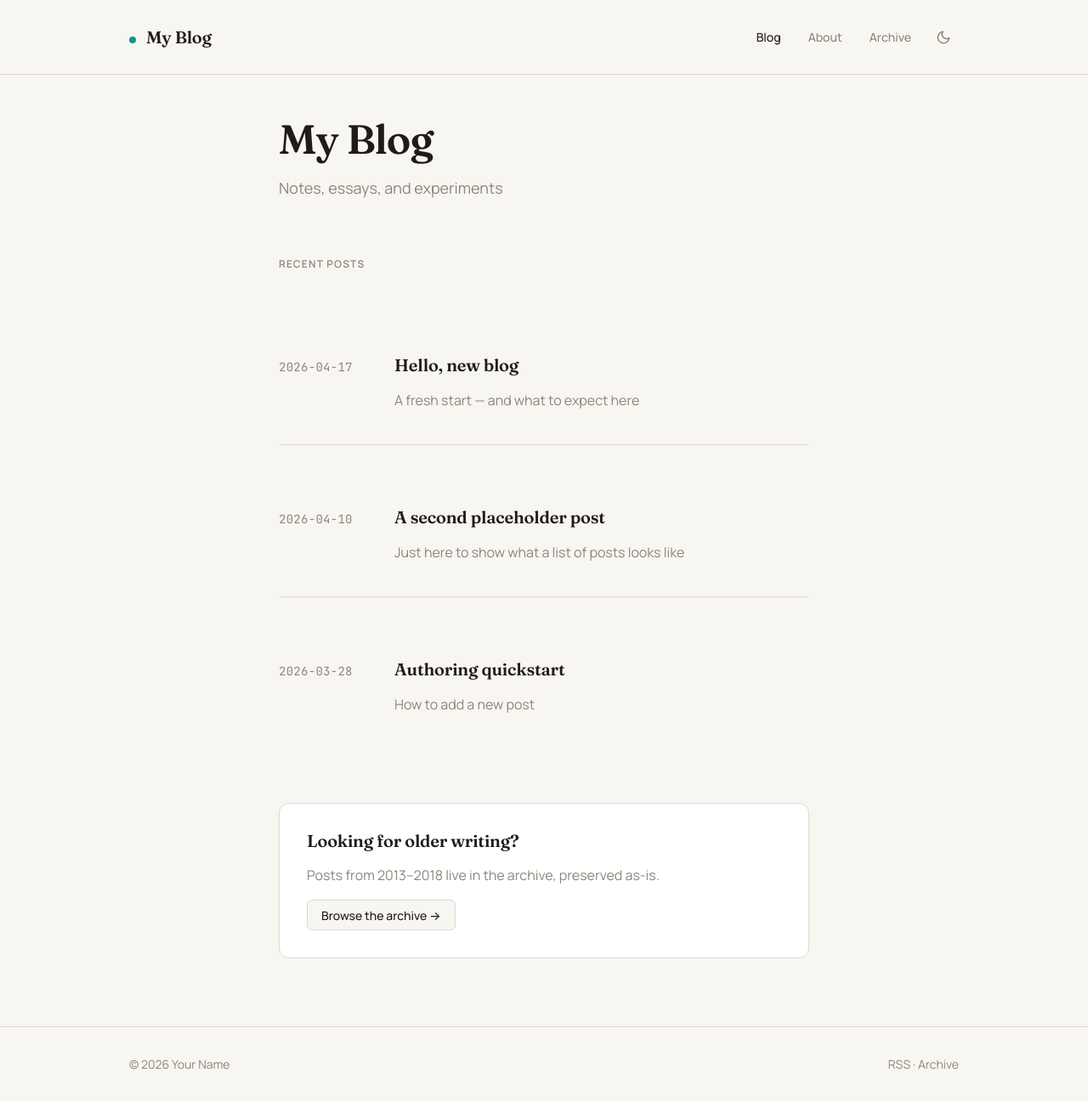
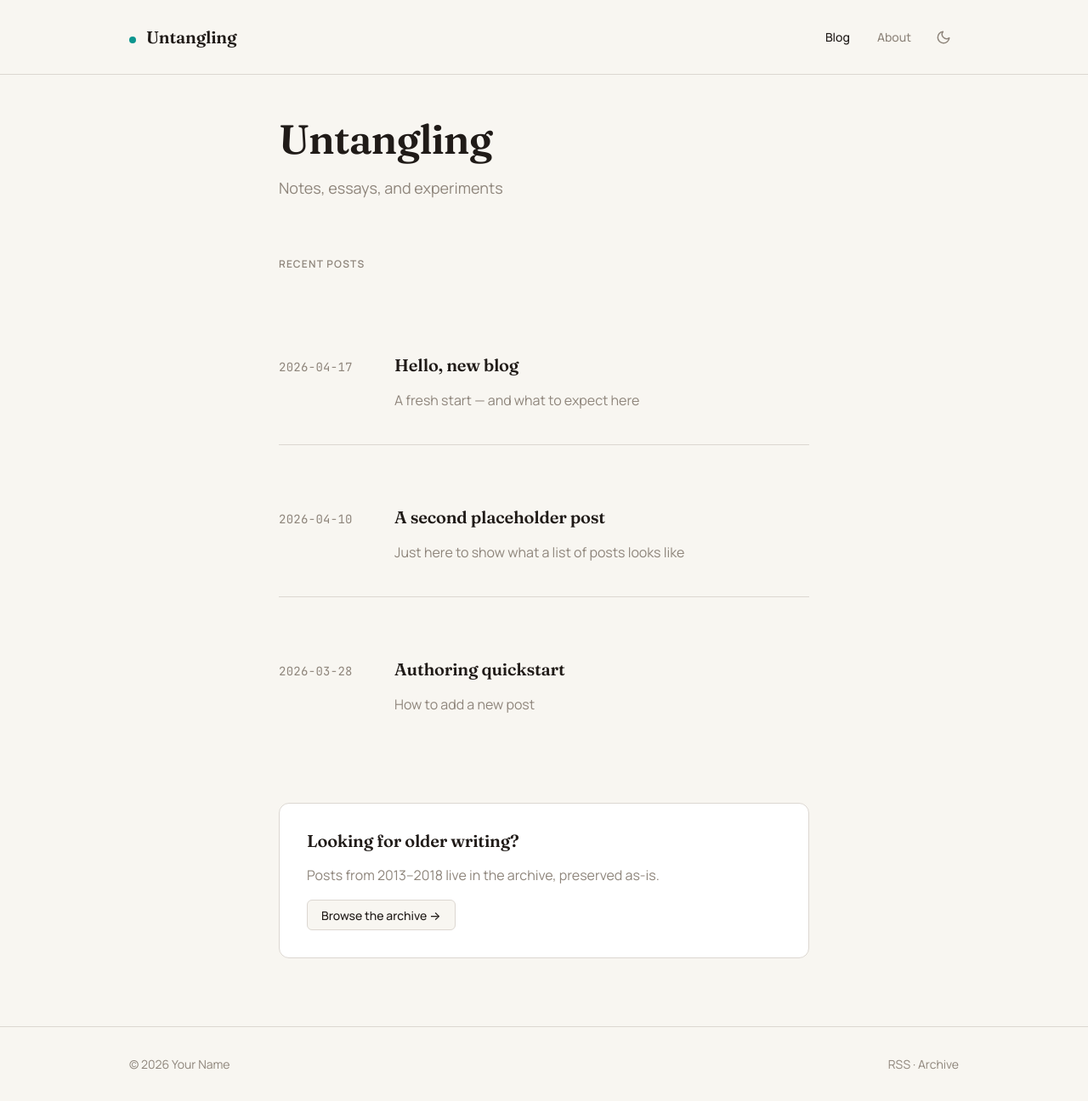
Before and after one commit to arienkock/arienkock.github.io, a Jekyll site: the page built from index.html, in a window 1280 px wide and 1296 px high. Shown: the whole window at 85% size. Built offline with Jekyll 4.4.1, drawn with Linux system fonts in a browser that asks for light colours; the list of posts is cut into pages by our own code.

Commit message:
Refocus branding and navigation for current writing

```diff
--- a/_config.yml
+++ b/_config.yml
@@ -1,5 +1,5 @@
 # Site settings
-title: My Blog
+title: Untangling
 tagline: Notes, essays, and experiments
 description: >-
   A blog about software, design, and whatever else is on my mind.
--- a/_includes/header.html
+++ b/_includes/header.html
@@ -10,7 +10,6 @@
     <nav class="site-nav" id="primary-nav" aria-label="Primary">
       <a href="{{ '/' | relative_url }}" {% if page.url == '/' %}class="active"{% endif %}>Blog</a>
       <a href="{{ '/about/' | relative_url }}" {% if page.url contains '/about' %}class="active"{% endif %}>About</a>
-      <a href="{{ '/archive/' | relative_url }}" {% if page.url contains '/archive' %}class="active"{% endif %}>Archive</a>
       <button type="button" class="theme-toggle" aria-label="Toggle color theme" id="theme-toggle">
         <svg class="icon-moon" viewBox="0 0 24 24" fill="none" stroke="currentColor" stroke-width="2" stroke-linecap="round" stroke-linejoin="round" aria-hidden="true"><path d="M21 12.79A9 9 0 1 1 11.21 3 7 7 0 0 0 21 12.79z"/></svg>
         <svg class="icon-sun" viewBox="0 0 24 24" fill="none" stroke="currentColor" stroke-width="2" stroke-linecap="round" stroke-linejoin="round" aria-hidden="true"><circle cx="12" cy="12" r="4"/><path d="M12 2v2M12 20v2M4.93 4.93l1.41 1.41M17.66 17.66l1.41 1.41M2 12h2M20 12h2M4.93 19.07l1.41-1.41M17.66 6.34l1.41-1.41"/></svg>
```
